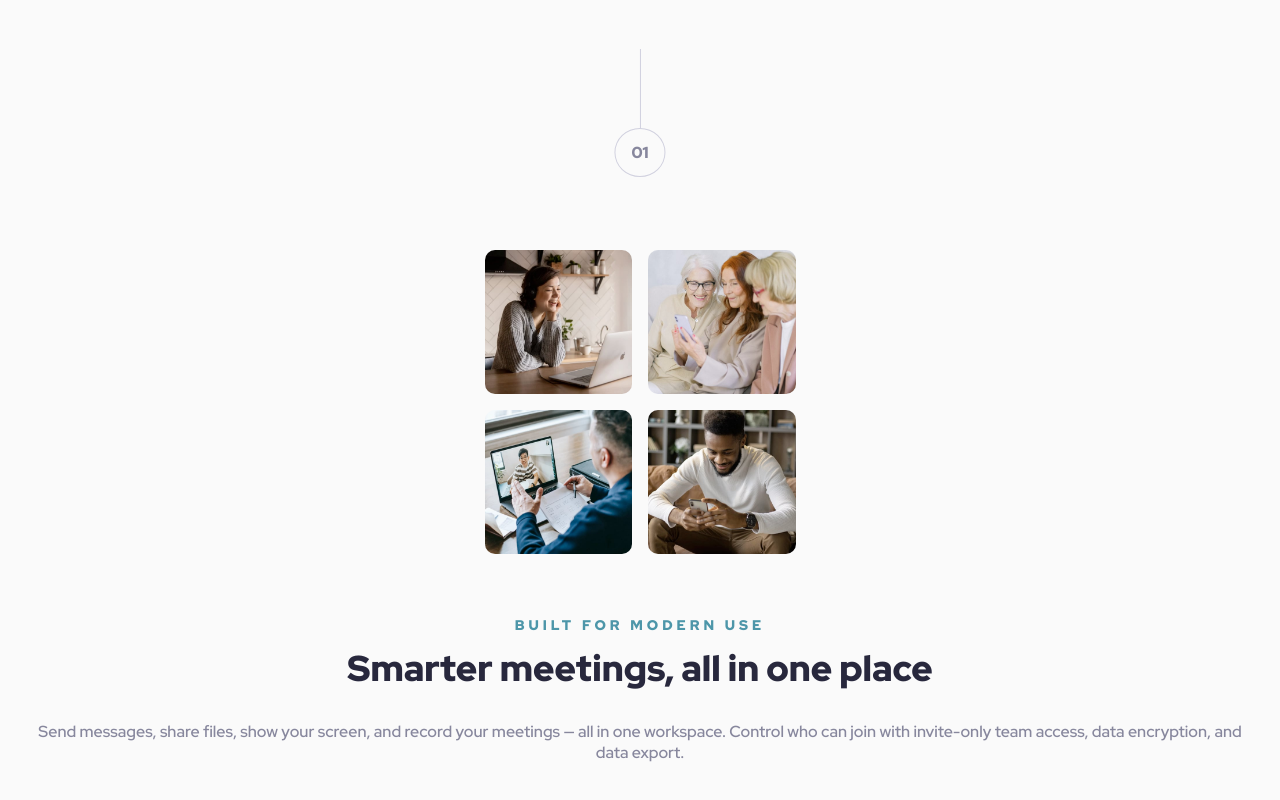
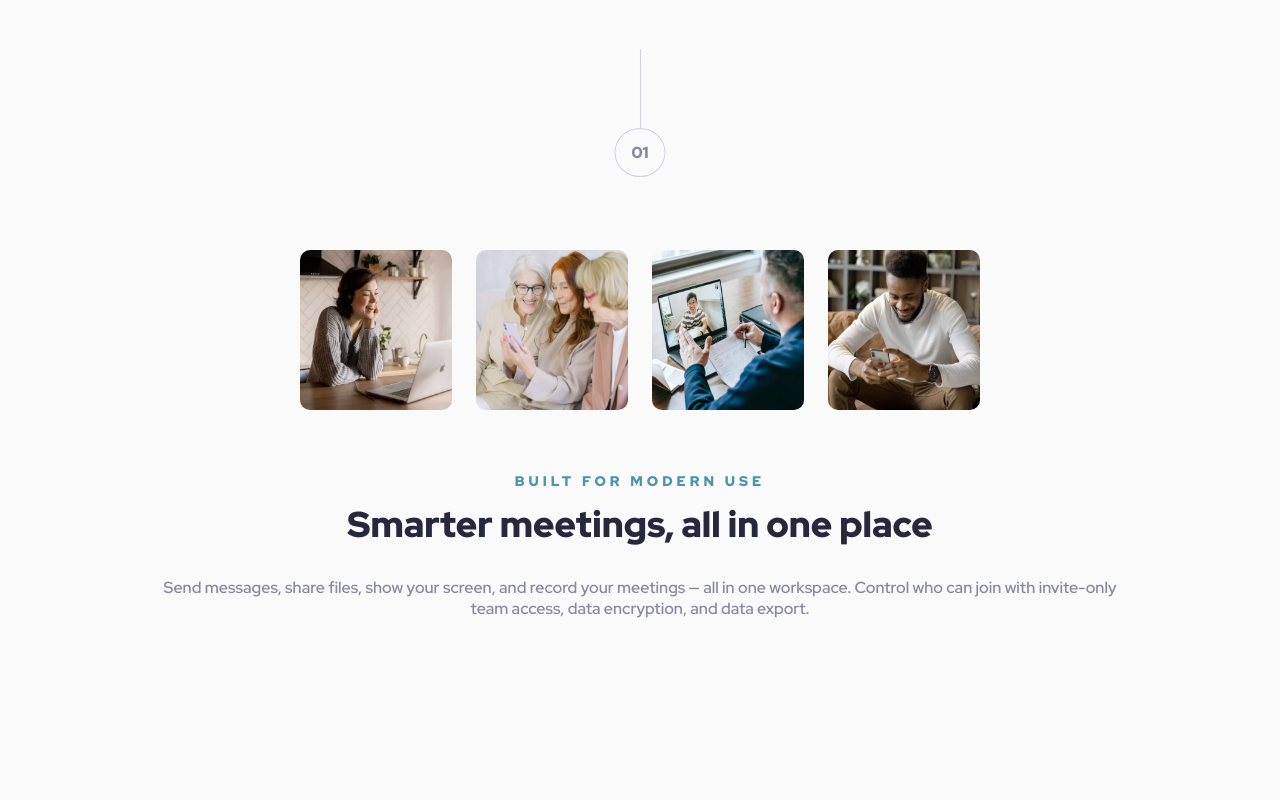
Before and after one commit to frontend-rustyff12/17-meet-landing-page, a React (Vite) app: page / in a window 1280 px wide. Shown: the part 538-1338 px from the top of the page. Built offline with nearby package versions, Linux system fonts and the light colour scheme.

Commit message:
Main content Tablet

```diff
--- a/src/index.css
+++ b/src/index.css
@@ -415,6 +415,20 @@ footer button:hover {
     gap: 1rem;
   }
 
+  /* Main Content */
+  .image-container {
+    grid-template-columns: repeat(4, 1fr);
+    grid-template-rows: 1fr;
+    gap: 1.5rem;
+  }
+  .image-container img {
+    width: 152px;
+    height: 160px;
+  }
+
+  .main-content .text-container {
+    padding: 4rem 9rem;
+  }
   /* Footer */
   footer {
     height: 482px;
```
